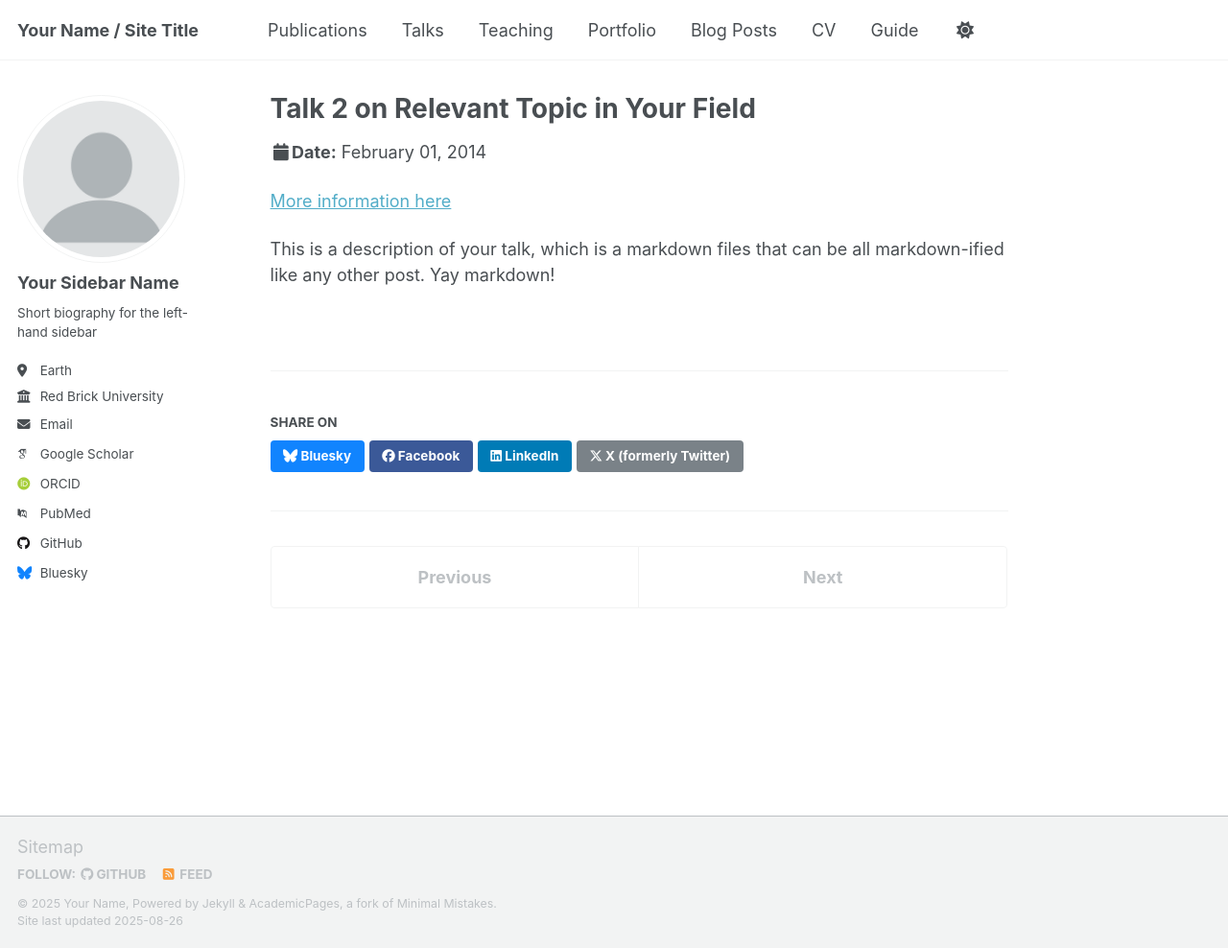
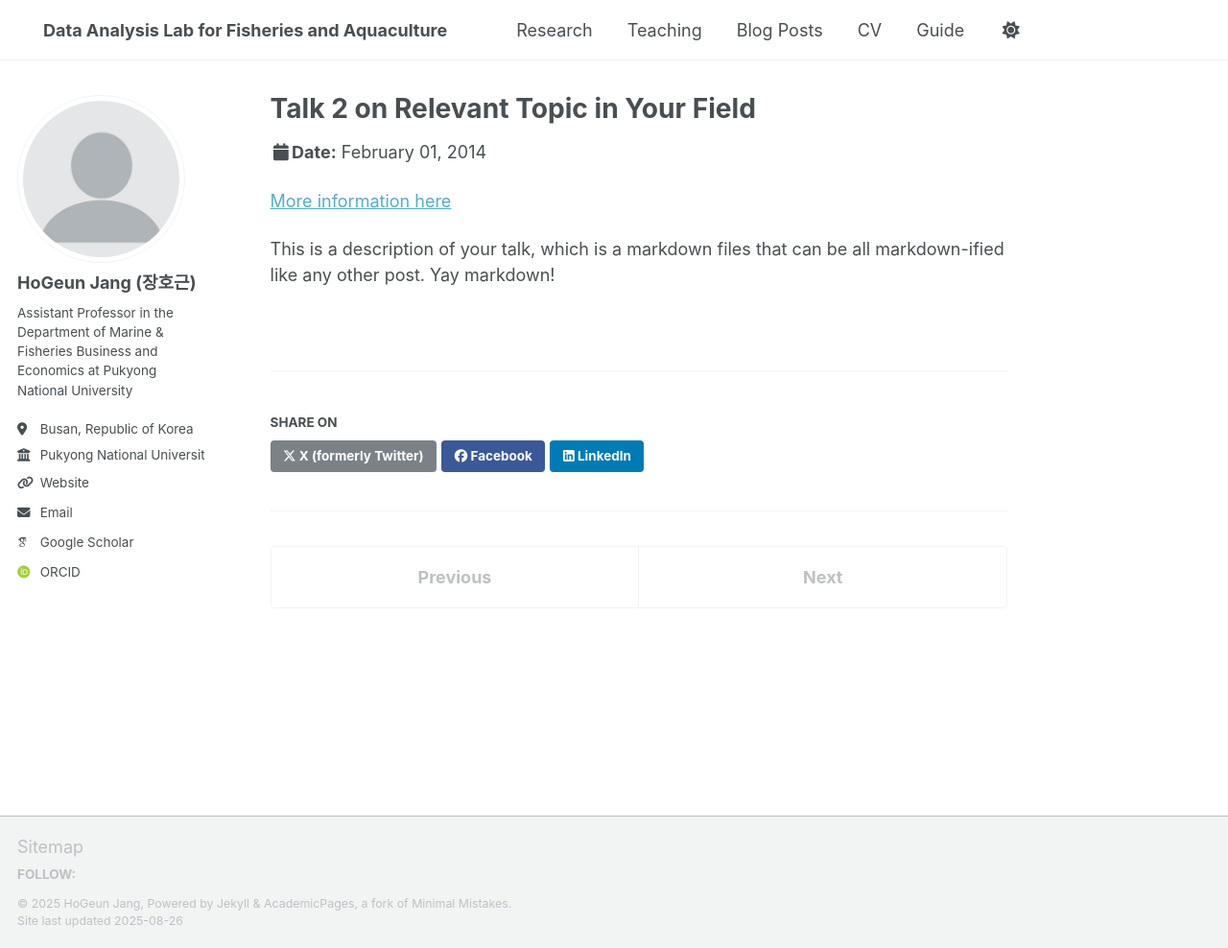
Before and after one commit to HoGeunJang/HoGeunJang.github.io, a Jekyll site: the page built from _talks/2014-02-01-talk-2.md, in a window 1280 px wide and 988 px high. Shown: the whole window at 96% size. Built offline with Jekyll 4.4.1, drawn with Linux system fonts in a browser that asks for light colours; some web fonts are replaced; a script that is not in the unit is left out.

Commit message:
update site configuration

```diff
--- a/_config.yml
+++ b/_config.yml
@@ -7,15 +7,15 @@
 # server process.
 
 # Basic Site Settings
-locale                   : "en-US"
+locale                   : "en-GB"
 site_theme               : "default" # Currently available options are "default", "air"
-title                    : "Your Name / Site Title"
+title                    : "Data Analysis Lab for Fisheries and Aquaculture"
 title_separator          : "-"
-name                     : &name "Your Name"
-description              : &description "personal description"
-url                      : https://academicpages.github.io # the base hostname & protocol for your site e.g. "https://[your GitHub username].github.io" or if you already have some other page hosted on Github then use "https://[your GitHub username].github.io/[Your Repo Name]"
+name                     : &name "HoGeun Jang"
+description              : &description "HoGeun's Academic Webpage"
+url                      : https://HoGeunJang.github.io # the base hostname & protocol for your site e.g. "https://[your GitHub username].github.io" or if you already have some other page hosted on Github then use "https://[your GitHub username].github.io/[Your Repo Name]"
 baseurl                  : "" # the subpath of your site, e.g. "/blog"
-repository               : "academicpages/academicpages.github.io"
+repository               : "HoGeunJang/HoGeunJang.github.io"
 
 # Site Author - The following control what appear as part of the author content on the side bar.
 #               If a field is blank the icon and link will not appear, otherwise it will be shown.
@@ -23,23 +23,23 @@ repository               : "academicpages/academicpages.github.io"
 author:
   # Biographic information
   avatar           : "profile.png"
-  name             : "Your Sidebar Name"
+  name             : "HoGeun Jang (장호근)"
   pronouns         : # example: "she/her"
-  bio              : "Short biography for the left-hand sidebar"
-  location         : "Earth"
-  employer         : "Red Brick University"
-  uri              : # URL
-  email            : "none@example.org"
+  bio              : "Assistant Professor in the Department of Marine & Fisheries Business and Economics at Pukyong National University"
+  location         : "Busan, Republic of Korea"
+  employer         : "Pukyong National University"
+  uri              : "https://mbe.pknu.ac.kr/mbe" # URL
+  email            : "hogeun.jang@pknu.ac.kr"
 
   # Academic websites
   academia         : # URL
   arxiv            : # URL - Update with the correct link to your profile
-  googlescholar    : "https://scholar.google.com/citations?user=PS_CX0AAAAAJ"
+  googlescholar    : "https://scholar.google.com/citations?user=JxUsJ-UAAAAJ&hl=ko/"
   inspire-hep      : # URL
   impactstory      : # URL
-  orcid            : "http://orcid.org/yourorcidurl"
+  orcid            : "https://orcid.org/my-orcid?orcid=0000-0002-1672-3794"
   semantic         : # URL
-  pubmed           : "https://www.ncbi.nlm.nih.gov/pubmed/?term=john+snow"
+  pubmed           : # "https://www.ncbi.nlm.nih.gov/pubmed/?term=john+snow"
   researchgate     : # URL
   scopus           : # URL
 
@@ -47,13 +47,13 @@ author:
   bitbucket        : # Username - Update with your username on the site
   codepen          : # Username
   dribbble         : # Username
-  github           : "academicpages"
+  github           : # "HoGeunJang"
   kaggle           : # Username
   stackoverflow    : # User number or user number and name (i.e., use "1" or "1/jeff-atwood")
 
   # Social media
   artstation       : # Username
-  bluesky          : "bsky.app" # Replace this with you Bluesky username
+  bluesky          : # "bsky.app" # Replace this with you Bluesky username
   facebook         : # Username
   flickr           : # Username
   foursquare       : # Username
@@ -80,12 +80,12 @@ author:
 
 # Publication Category - The following the list of publication categories and their headings
 publication_category:
+  manuscripts:
+    title: 'Selected Papers'
   books:
     title: 'Books'
-  manuscripts:
-    title: 'Journal Articles'
   conferences:
-    title: 'Conference Papers'
+    title: 'Presentations'
 
 # Site Settings
 teaser                   :  # filename of teaser fallback teaser image placed in /images/, .e.g. "500x300.png"
@@ -241,9 +241,10 @@ defaults:
       layout: single
       author_profile: true
       read_time: true
-      comments: true
+      comments: false
       share: true
-      related: true
+      related: false
+      toc: true
   # _pages
   - scope:
       path: ""
@@ -258,8 +259,9 @@ defaults:
     values:
       layout: single
       author_profile: true
-      share: true
-      comments: true
+      share: false
+      comments: false
+      toc: true
   # _publications
   - scope:
       path: ""
@@ -268,7 +270,8 @@ defaults:
       layout: single
       author_profile: true
       share: true
-      comments: true
+      comments: false
+      toc: true
   # _portfolio
   - scope:
       path: ""
--- a/_data/navigation.yml
+++ b/_data/navigation.yml
@@ -8,17 +8,17 @@
 #      Markdown formatted page while the second is generated using JSON.
 
 main:
-  - title: "Publications"
+  - title: "Research"
     url: /publications/
 
-  - title: "Talks"
-    url: /talks/
+  # - title: "Talks"
+  #   url: /talks/
 
   - title: "Teaching"
     url: /teaching/
 
-  - title: "Portfolio"
-    url: /portfolio/
+  # - title: "Portfolio"
+  #   url: /portfolio/
 
   - title: "Blog Posts"
     url: /year-archive/
--- a/_includes/footer.html
+++ b/_includes/footer.html
@@ -12,9 +12,9 @@
     {% if site.author.bitbucket %}
       <li><a href="http://bitbucket.org/{{ site.author.bitbucket }}"><i class="fab fa-bitbucket" aria-hidden="true"></i> Bitbucket</a></li>
     {% endif %}
-    {% if site.atom_feed.hide != true %}
+    <!-- {% if site.atom_feed.hide != true %}
     <li><a href="{% if site.atom_feed.path %}{{ site.atom_feed.path }}{% else %}{{ base_path }}/feed.xml{% endif %}"><i class="fa fa-fw fa-rss-square" aria-hidden="true"></i> {{ site.data.ui-text[site.locale].feed_label | default: "Feed" }}</a></li>
-    {% endif %}
+    {% endif %} -->
   </ul>
 </div>
 {% endif %}
--- a/_includes/social-share.html
+++ b/_includes/social-share.html
@@ -5,11 +5,12 @@
     <h4 class="page__share-title">{{ site.data.ui-text[site.locale].share_on_label | default: "Share on" }}</h4>
   {% endif %}
 
-  <a href="https://bsky.app/intent/compose?text={{ base_path }}{{ page.url }}" class="btn btn--bluesky" title="{{ site.data.ui-text[site.locale].share_on_label | default: 'Share on' }} Bluesky"><i class="fab fa-bluesky" aria-hidden="true"></i><span> Bluesky</span></a>
+  <!-- <a href="https://bsky.app/intent/compose?text={{ base_path }}{{ page.url }}" class="btn btn--bluesky" title="{{ site.data.ui-text[site.locale].share_on_label | default: 'Share on' }} Bluesky"><i class="fab fa-bluesky" aria-hidden="true"></i><span> Bluesky</span></a> -->
+
+  <a href="https://x.com/intent/post?text={{ base_path }}{{ page.url }}" class="btn btn--x" title="{{ site.data.ui-text[site.locale].share_on_label | default: 'Share on' }} X"><i class="fab fa-x-twitter" aria-hidden="true"></i><span> X (formerly Twitter)</span></a>
 
   <a href="https://www.facebook.com/sharer/sharer.php?u={{ base_path }}{{ page.url }}" class="btn btn--facebook" title="{{ site.data.ui-text[site.locale].share_on_label | default: 'Share on' }} Facebook"><i class="fab fa-facebook" aria-hidden="true"></i><span> Facebook</span></a>
 
   <a href="https://www.linkedin.com/shareArticle?mini=true&url={{ base_path }}{{ page.url }}" class="btn btn--linkedin" title="{{ site.data.ui-text[site.locale].share_on_label | default: 'Share on' }} LinkedIn"><i class="fab fa-linkedin" aria-hidden="true"></i><span> LinkedIn</span></a>
 
-  <a href="https://x.com/intent/post?text={{ base_path }}{{ page.url }}" class="btn btn--x" title="{{ site.data.ui-text[site.locale].share_on_label | default: 'Share on' }} X"><i class="fab fa-x-twitter" aria-hidden="true"></i><span> X (formerly Twitter)</span></a>
 </section>
--- a/_sass/layout/_masthead.scss
+++ b/_sass/layout/_masthead.scss
@@ -61,6 +61,7 @@
   white-space: nowrap;
 
   &--lg {
+    padding-left: 1.5em;
     padding-right: 2em;
     font-weight: 700;
   }
```
